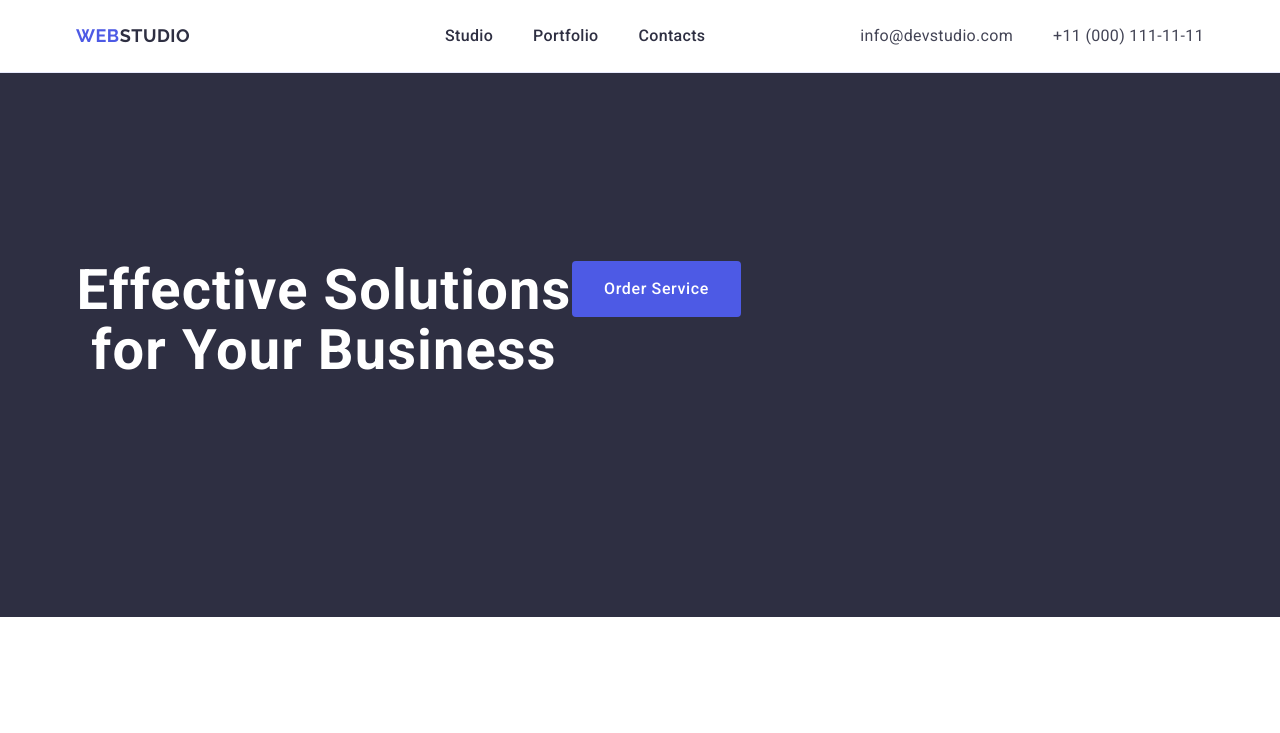
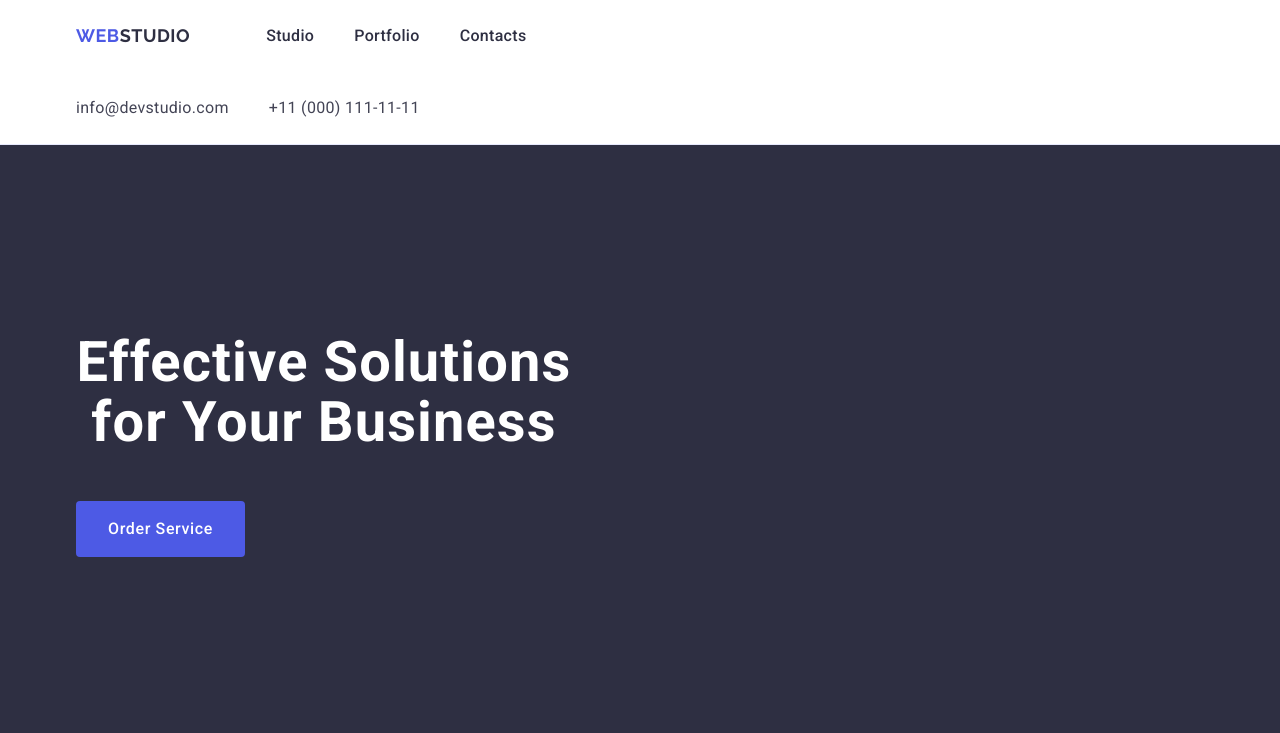
Before and after one commit to iryshanykkolaevna/homework3, a plain HTML site: page index.html in a window 1280 px wide. Shown: the top 733 px of the page. Drawn offline with nearby package versions, Linux system fonts and the light colour scheme.

Commit message:
add chinge

```diff
--- a/css/styles.css
+++ b/css/styles.css
@@ -49,10 +49,9 @@ button {
 
 }
 .container{
-  display: flex;
   width: 1158px;
   margin: 0 auto;
-  padding: 0 15px 0 15px
+  padding: 0 15px;
 }
 
 /* Header */
@@ -65,7 +64,6 @@ button {
   display: flex;
   align-items: center;
   flex-grow: 1;
-  gap: 24px;
 }
 
 .logo {
@@ -89,7 +87,6 @@ button {
   display: flex;
   gap: 40px;
   flex-grow: 1;
-  justify-content: center;
 
 }
 .nav-link {
```
